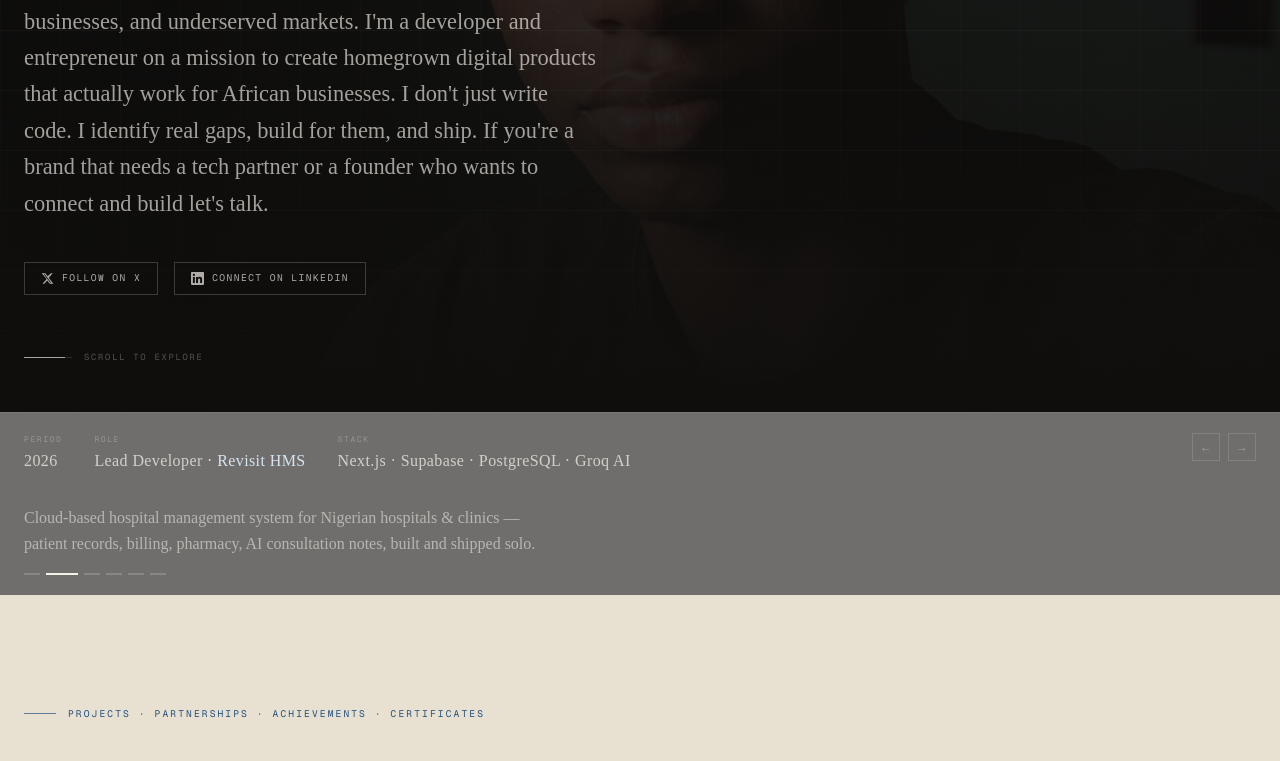
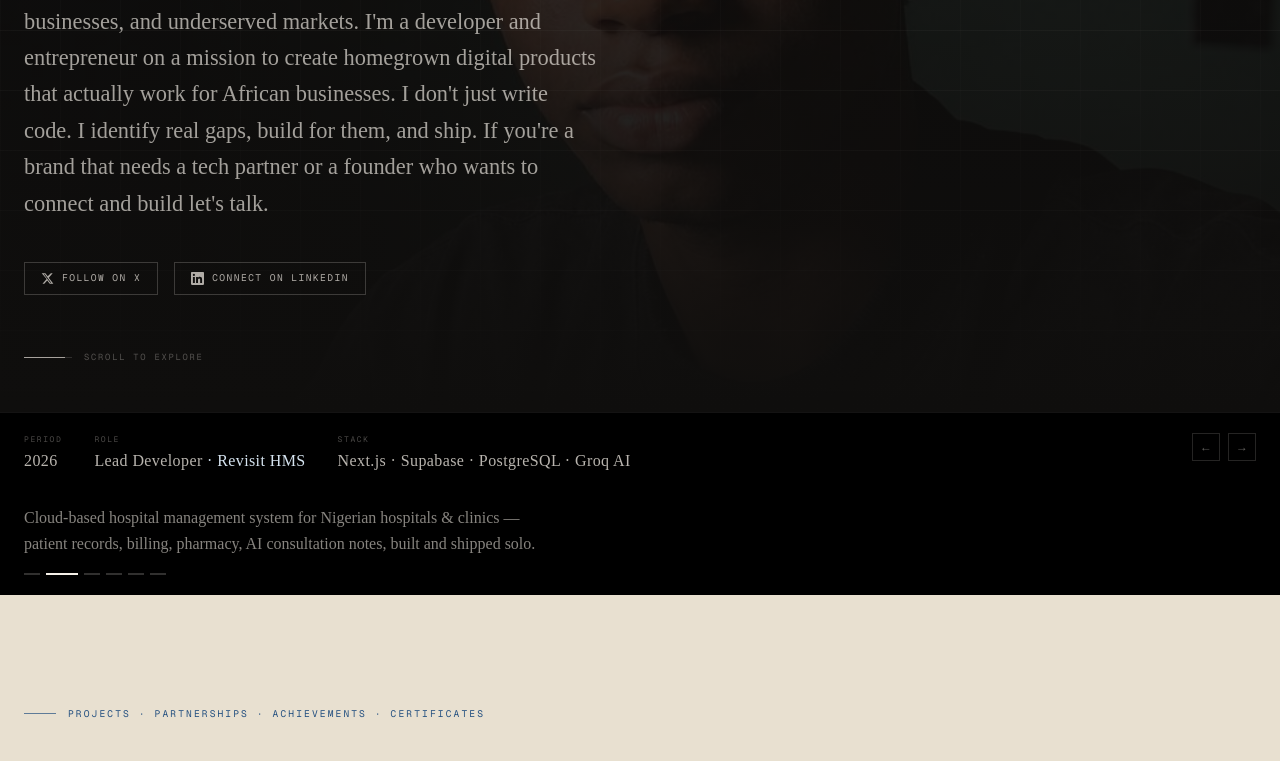
Before and after one commit to REVISIT-clouding/PORTFOLIO, a Next.js app in the folder ui/: page /SellingPage in a window 1280 px wide. Shown: the part 450-1211 px from the top of the page. Built offline with nearby package versions, Linux system fonts and the light colour scheme.

Commit message:
revamp,lack

```diff
--- a/ui/app/SellingPage/page.jsx
+++ b/ui/app/SellingPage/page.jsx
@@ -267,7 +267,7 @@ function ExperienceBar() {
   const goTo = (n) => setI((n + EXPERIENCE_ITEMS.length) % EXPERIENCE_ITEMS.length);
 
   return (
-    <div className="relative z-10 border-t border-[#f5f0e8]/[0.08] bg-[#0f0e0d]/60 backdrop-blur-xl">
+    <div className="relative z-10 border-t border-[#f5f0e8]/[0.08] bg-black">
       <div className="max-w-[1400px] mx-auto px-6 py-5">
         <div className="flex items-start justify-between gap-6 flex-wrap">
           <div className="flex flex-wrap gap-8 flex-1 min-w-0">
```
